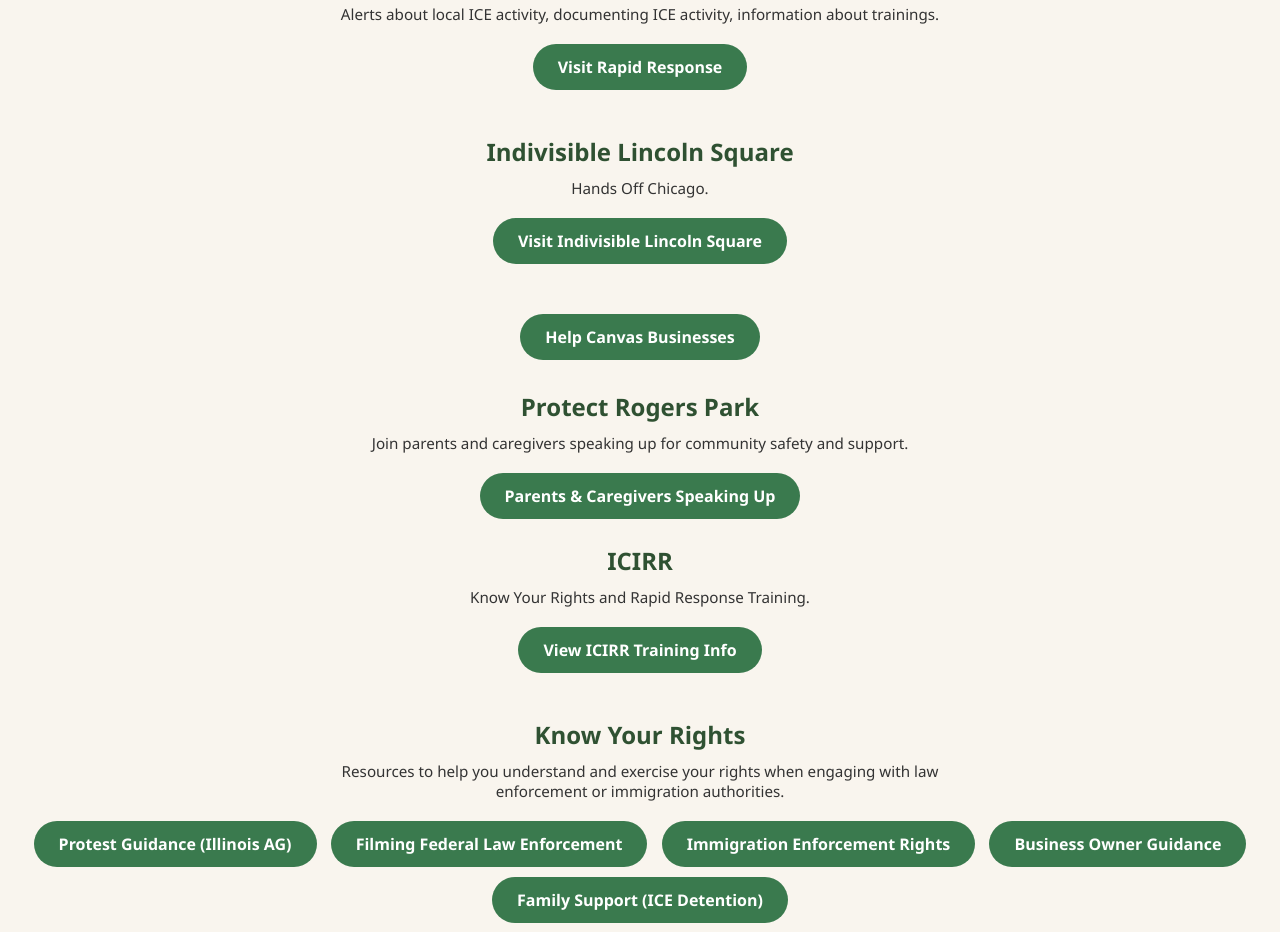
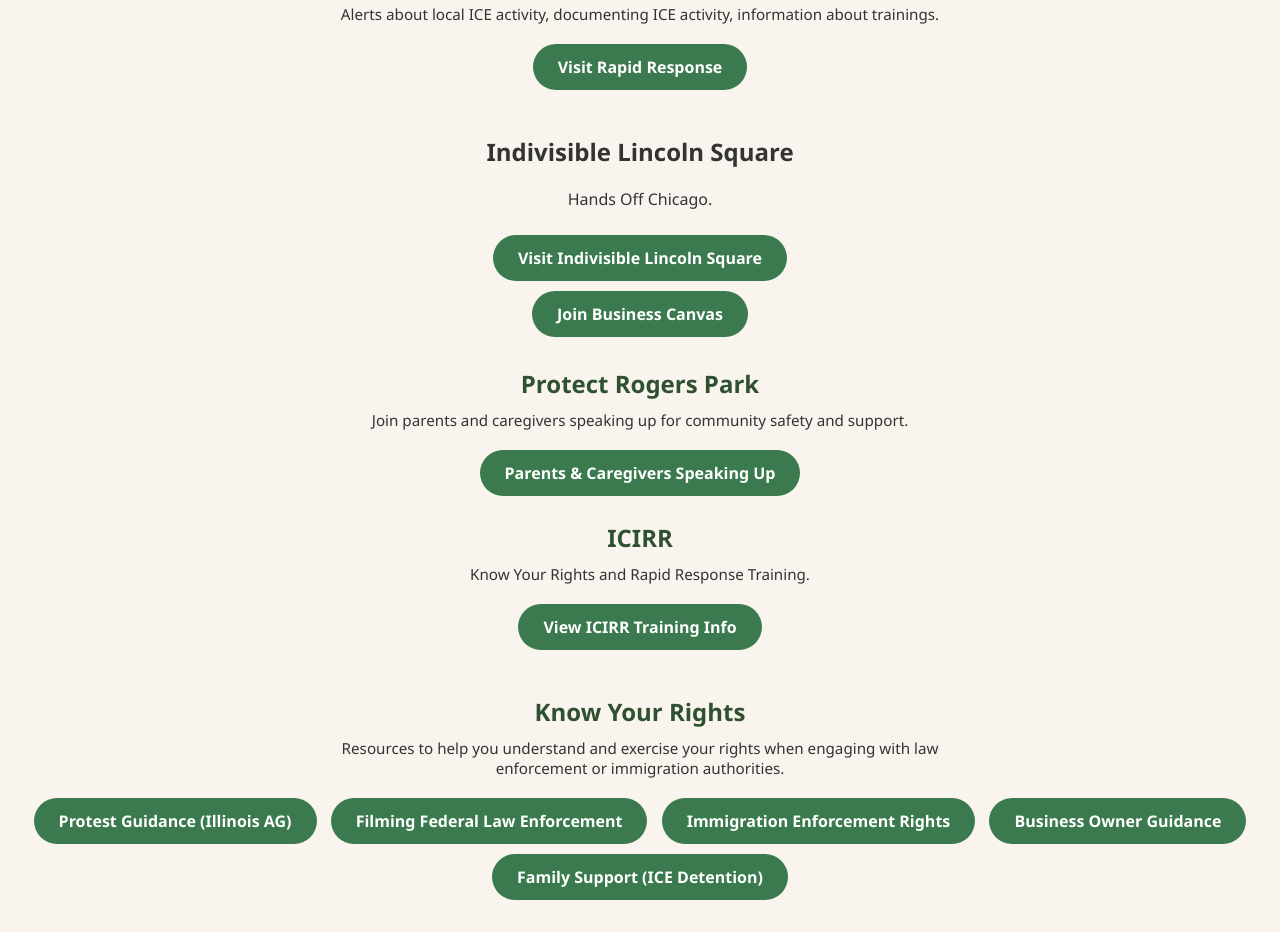
Before and after one commit to maggie-wq/ward-47-immigration, a plain HTML site: page index.html in a window 1280 px wide. Shown: the part 1160-2092 px from the top of the page. Drawn offline with Linux system fonts and the light colour scheme.

Commit message:
Update index.html

```diff
--- a/index.html
+++ b/index.html
@@ -127,15 +127,15 @@
 <p>Alerts about local ICE activity, documenting ICE activity, information about trainings.</p>
 <a class="button" href="https://www.facebook.com/ravenswoodrapidresponse" target="_blank">Visit Rapid Response</a>
 </div>
-<div class="link-section">
 <h2>Indivisible Lincoln Square</h2>
 <p>Hands Off Chicago.</p>
 <a class="button" href="https://www.indivisiblelincolnsquare.com/" target="_blank">Visit Indivisible Lincoln Square</a>
 </div>
 <div class="link-section">
 <a class="button" href="https://www.mobilize.us/mobilize/event/867025/" target="_blank">
-    Help Canvas Businesses
+    Join Business Canvas
 </a>
+<div class="link-section">
 <!-- Protect Rogers Park Section -->
 <section id="protect-rogers-park">
     <h2>Protect Rogers Park</h2>
```
